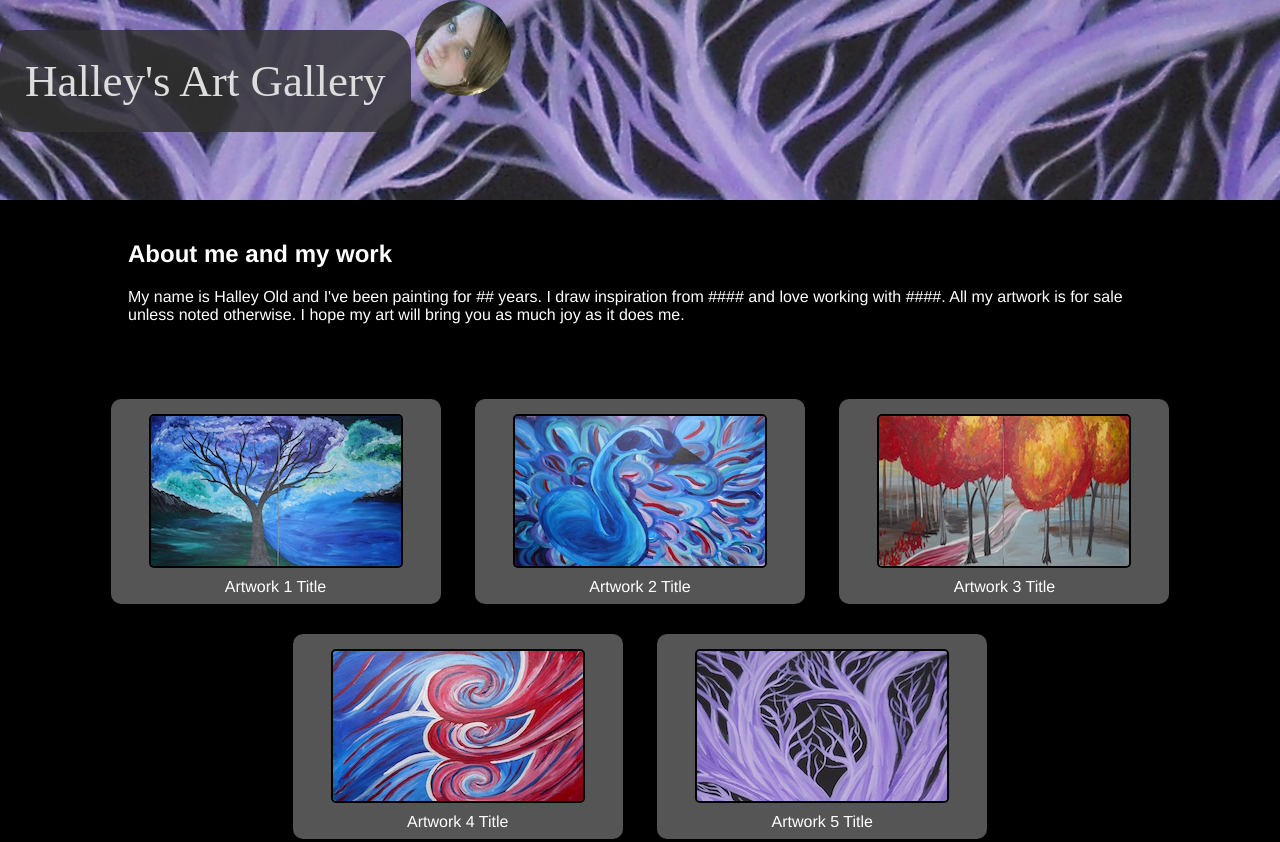
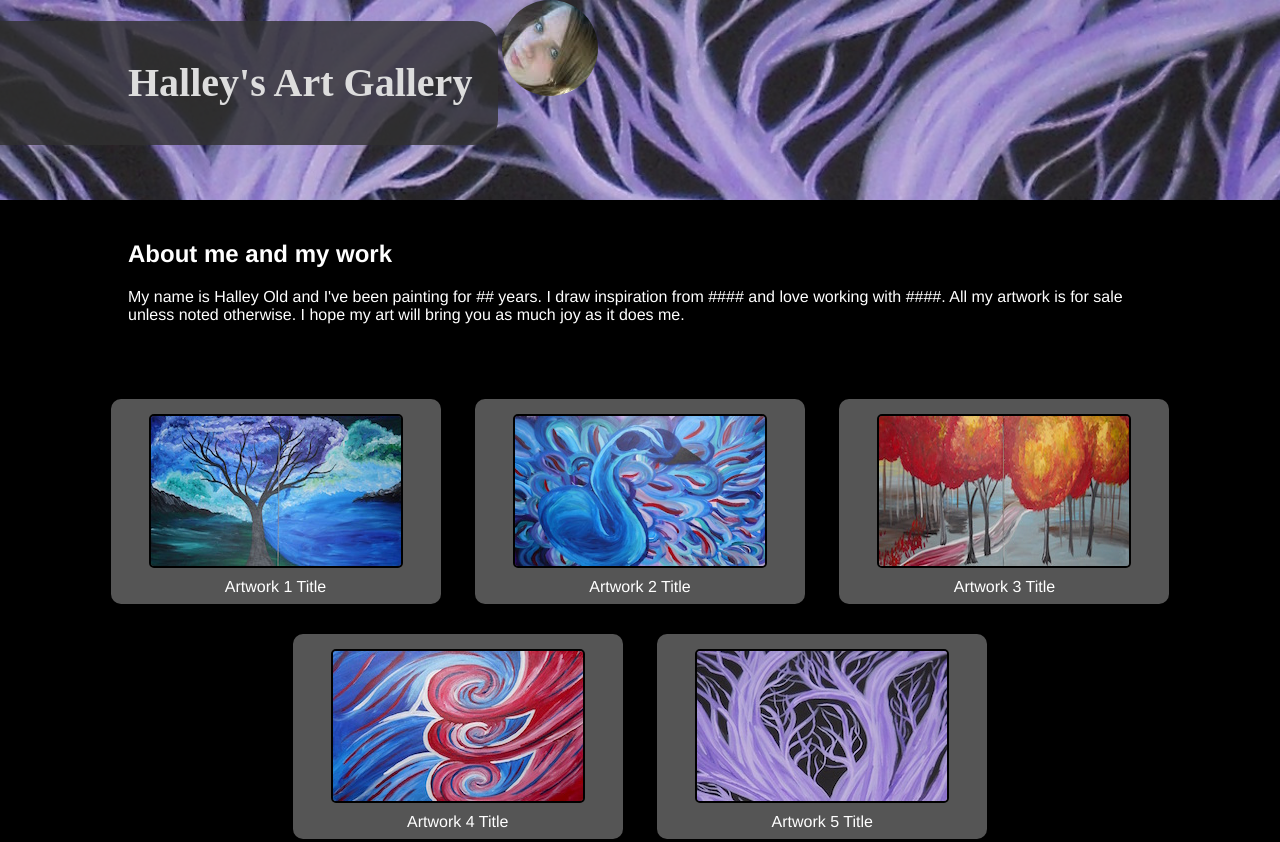
Before and after one commit to jhadams82/halley_art_proto, a plain HTML site: page index.html in a window 1280 px wide. Shown: the top 842 px of the page. Drawn offline with Linux system fonts and the light colour scheme.

Commit message:
add metadata in html head, and offset header title style

```diff
--- a/index.html
+++ b/index.html
@@ -1,12 +1,18 @@
 <html>
 <head>
+    <meta charset="utf-8">
+    <meta http-equiv="x-ua-compatible" content="ie=edge">
+    <title>Halley's Art Gallery</title>
+    <meta name="description" content="Halley Art Gallery Portfolio">
+    <meta name="viewport" content="width=device-width, initial-scale=1">
+
     <link href="./style.css" rel="stylesheet">
 </head>
 <body>
 
 
 <header>
-  <div>Halley's Art Gallery</div>
+    <div><h1>Halley's Art Gallery</h1></div>
     <img src="./img/portrait.jpg">
 </header>
 
--- a/style.css
+++ b/style.css
@@ -15,13 +15,17 @@ header {
 }
 
 header div {
-  padding: 25px;
+  padding: 25px 2% 25px 10%;
   display: inline-block;
   font-family: "Papyrus", serif;
-  font-size: 45px;
+  font-size: 20px;
   color: #ddd;
-  border-radius: 25px;
+  border-radius: 0 25px 25px 0;
   background-color: rgba(48, 48, 48, .80); /* make translucent */
+}
+
+header div h1 {
+    line-height: 20px;
 }
 
 header img {
```
Lines whose indentation alone changed are shown as unchanged.
